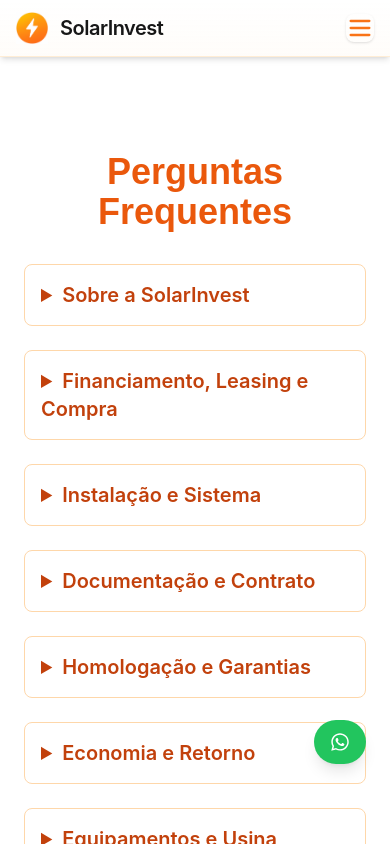
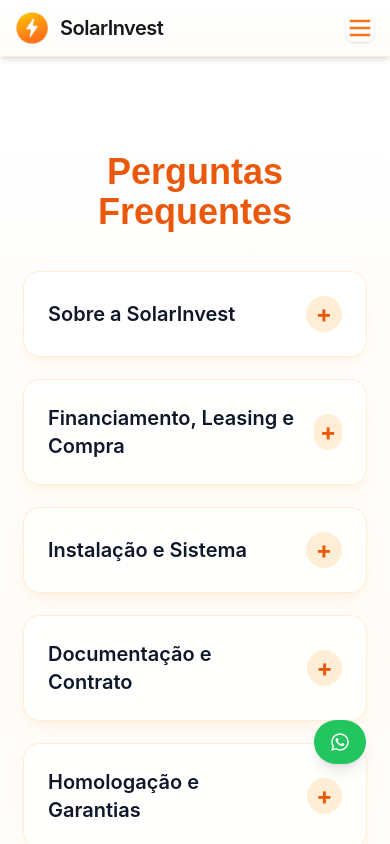
Before and after one commit to LeandroFrancaUS/solarinvest-Website, a Next.js app: page /faq in a window 390 px wide. Shown: the top 844 px of the page. Built offline with nearby package versions, Linux system fonts and the light colour scheme.

Commit message:
Revamp FAQ styling for a modern responsive look

```diff
--- a/src/components/Faq.tsx
+++ b/src/components/Faq.tsx
@@ -329,24 +329,42 @@
   ];
 
   return (
-    <section className="bg-white py-20 px-6 md:px-16 lg:px-28">
+    <section className="bg-gradient-to-b from-white via-orange-50/40 to-white py-20 px-6 md:px-16 lg:px-28">
       <div className="max-w-4xl mx-auto">
-        <h2 className="text-4xl md:text-5xl font-extrabold text-orange-600 mb-8 text-center">
+        <h2 className="text-4xl md:text-5xl font-extrabold text-orange-600 mb-10 text-center">
           Perguntas Frequentes
         </h2>
         <div className="space-y-6">
           {sections.map((section) => (
-            <details key={section.titulo} className="border border-orange-200 rounded-lg p-4">
-              <summary className="cursor-pointer text-xl font-semibold text-orange-700">
-                {section.titulo}
+            <details
+              key={section.titulo}
+              className="group rounded-2xl bg-white/80 p-6 shadow-lg shadow-orange-100/50 ring-1 ring-orange-100 backdrop-blur-sm transition-all duration-300 hover:shadow-orange-200"
+            >
+              <summary className="flex cursor-pointer list-none items-center justify-between gap-4 text-xl font-semibold text-slate-900 [&::-webkit-details-marker]:hidden">
+                <span>{section.titulo}</span>
+                <span
+                  className="flex h-9 w-9 items-center justify-center rounded-full bg-orange-100 text-2xl font-bold text-orange-600 transition-transform duration-300 group-open:rotate-45"
+                  aria-hidden
+                >
+                  +
+                </span>
               </summary>
-              <div className="mt-4 space-y-4">
+              <div className="mt-6 space-y-4">
                 {section.perguntas.map((faq) => (
-                  <details key={faq.pergunta} className="border border-orange-100 rounded-md p-3">
-                    <summary className="cursor-pointer font-medium text-orange-600">
-                      {faq.pergunta}
+                  <details
+                    key={faq.pergunta}
+                    className="group rounded-xl bg-white/90 p-5 ring-1 ring-orange-100/70 transition-all duration-300 hover:bg-white"
+                  >
+                    <summary className="flex cursor-pointer list-none items-center justify-between gap-3 text-base font-semibold text-slate-900 [&::-webkit-details-marker]:hidden">
+                      <span>{faq.pergunta}</span>
+                      <span
+                        className="flex h-8 w-8 items-center justify-center rounded-full bg-orange-50 text-lg font-bold text-orange-500 transition-transform duration-300 group-open:rotate-45"
+                        aria-hidden
+                      >
+                        +
+                      </span>
                     </summary>
-                    <div className="mt-2 text-gray-700 space-y-2">{faq.resposta}</div>
+                    <div className="mt-3 text-gray-700 leading-relaxed space-y-2">{faq.resposta}</div>
                   </details>
                 ))}
               </div>
```
